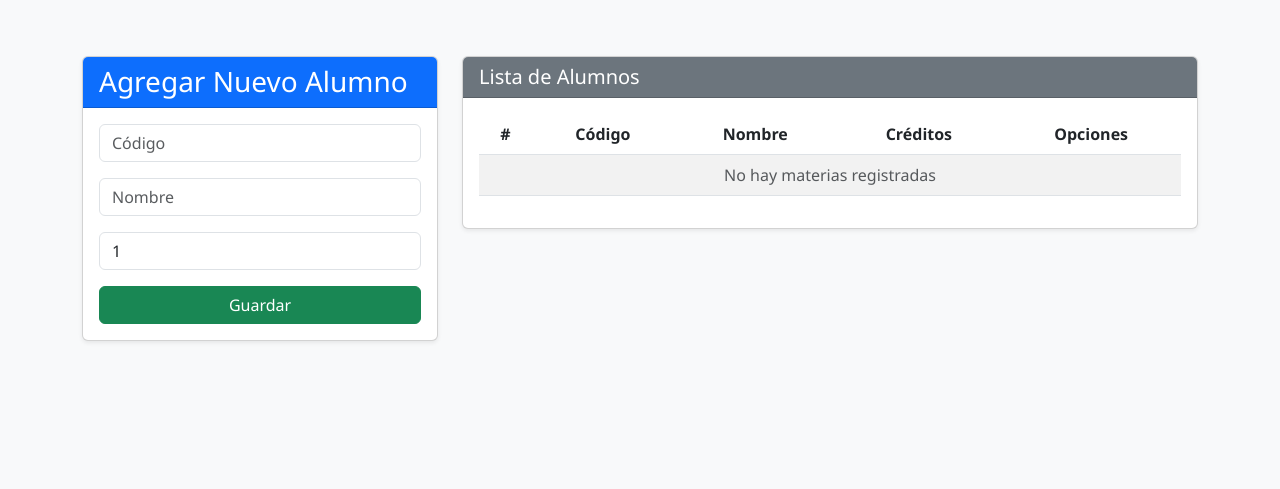
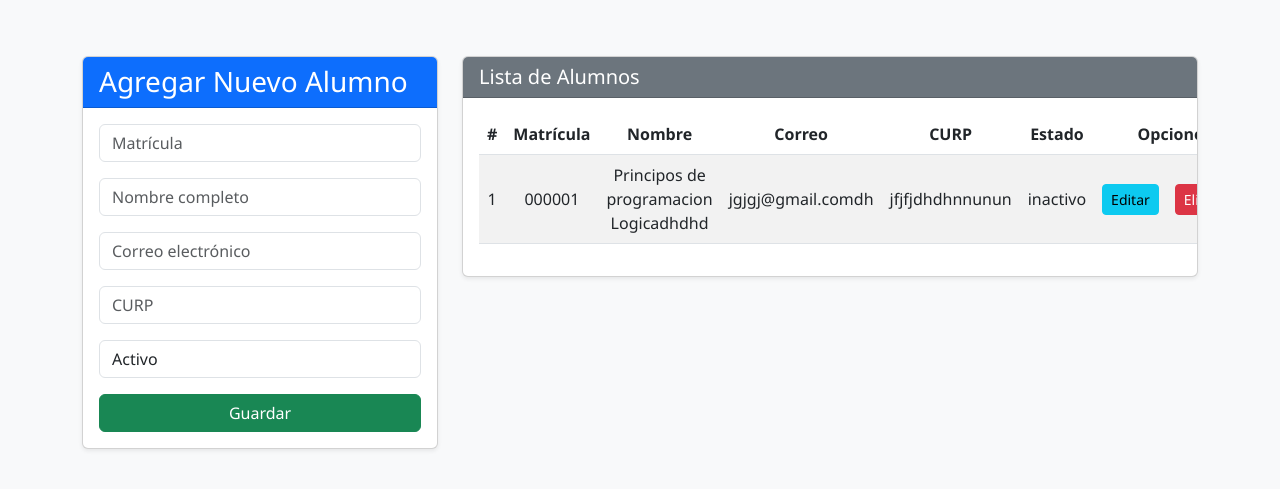
Before and after one commit to Jacv33C/GUDE, a Django app: page /nuevoalumno/ in a window 1280 px wide. Shown: the part 70-559 px from the top of the page. Run offline with Django 5.2, Linux system fonts and the light colour scheme; data comes from the database, SQL or seed files in the repository; both versions use the stored data as it was after the commit.

Commit message:
Implementacion completa del CRUD de nuevos alumnos

```diff
--- a/Universidad/Aplicaciones/General/templates/nuevoalumno.html
+++ b/Universidad/Aplicaciones/General/templates/nuevoalumno.html
@@ -1,4 +1,5 @@
 {% extends "./base.html" %}
+{% load static %}
 
 {% block body %}
 <div class="container mt-4">
@@ -9,16 +10,26 @@
           <h3 class="mb-0">Agregar Nuevo Alumno</h3>
         </div>
         <div class="card-body">
-          <form action="{% url 'registrarMateria' %}" method="post">
+          <form action="{% url 'registrarAlumno' %}" method="post">
             {% csrf_token %}
             <div class="form-group mb-3">
-              <input type="text" name="txtCodigo" id="txtCodigo" class="form-control" placeholder="Código" minlength="5" maxlength="5" required />
+              <input type="text" name="txtMatricula" id="txtMatricula" class="form-control" placeholder="Matrícula" maxlength="9" required />
             </div>
             <div class="form-group mb-3">
-              <input type="text" name="txtNombre" id="txtNombre" class="form-control" placeholder="Nombre" maxlength="50" required />
+              <input type="text" name="txtNombre" id="txtNombre" class="form-control" placeholder="Nombre completo" maxlength="100" required />
             </div>
             <div class="form-group mb-3">
-              <input type="number" name="numCreditos" id="numCreditos" class="form-control" placeholder="Créditos" min="1" max="9" value="1" required />
+              <input type="email" name="txtCorreo" id="txtCorreo" class="form-control" placeholder="Correo electrónico" required />
+            </div>
+            <div class="form-group mb-3">
+              <input type="text" name="txtCurp" id="txtCurp" class="form-control" placeholder="CURP" maxlength="18" required />
+            </div>
+            <div class="form-group mb-3">
+              <select name="selectEstado" id="selectEstado" class="form-control" required>
+                <option value="activo">Activo</option>
+                <option value="inactivo">Inactivo</option>
+                <option value="sabatico">Sabático</option>
+              </select>
             </div>
             <button type="submit" class="btn btn-success w-100">Guardar</button>
           </form>
@@ -36,25 +47,29 @@
             <thead>
               <tr>
                 <th>#</th>
-                <th>Código</th>
+                <th>Matrícula</th>
                 <th>Nombre</th>
-                <th>Créditos</th>
+                <th>Correo</th>
+                <th>CURP</th>
+                <th>Estado</th>
                 <th colspan="2">Opciones</th>
               </tr>
             </thead>
             <tbody>
-              {% for c in cursos %}
+              {% for a in alumnos %}
               <tr>
                 <td>{{ forloop.counter }}</td>
-                <td>{{ c.codigo }}</td>
-                <td>{{ c.nombre }}</td>
-                <td>{{ c.creditos }}</td>
-                <td><a href="{% url 'edicionCurso' c.codigo %}" class="btn btn-info btn-sm">Editar</a></td>
-                <td><a href="{% url 'eliminacionCurso' c.codigo %}" class="btn btn-danger btn-sm btnEliminacion">Eliminar</a></td>
+                <td>{{ a.matricula }}</td>
+                <td>{{ a.nombre }}</td>
+                <td>{{ a.correo }}</td>
+                <td>{{ a.curp }}</td>
+                <td>{{ a.estado }}</td>
+                <td><a href="{% url 'edicionAlumno' a.matricula %}" class="btn btn-info btn-sm">Editar</a></td>
+                <td><a href="{% url 'eliminacionAlumno' a.matricula %}" class="btn btn-danger btn-sm btnEliminacion">Eliminar</a></td>
               </tr>
               {% empty %}
               <tr>
-                <td colspan="6" class="text-center text-muted">No hay materias registradas</td>
+                <td colspan="8" class="text-center text-muted">No hay alumnos registrados</td>
               </tr>
               {% endfor %}
             </tbody>
--- a/Universidad/Aplicaciones/General/urls.py
+++ b/Universidad/Aplicaciones/General/urls.py
@@ -1,24 +1,27 @@
 from django.urls import path
 from . import views
 
-
 urlpatterns = [
-    # Página de login (redirige a home o baseAlumnos)
+    # LOGIN
     path('', views.login_view, name='login'),
 
-    # Página principal (usuario personal)
+    # VISTAS PRINCIPALES
     path('home/', views.home, name='home'),
+    path('baseAlumnos/', views.baseAlumnos, name='baseAlumnos'),
+    path('homebasealumnos/', views.homebasealumnos, name='homebasealumnos'),
+    path('cargamaterias/', views.cargamateria, name='cargamaterias'),
 
-    # Página para alumnos después del login
-    path('baseAlumnos/', views.baseAlumnos, name='baseAlumnos'),
-
-    # Sección de materias
+    # CRUD MATERIAS
     path('materias/', views.materias, name='materias'),
     path('materias/registrarMateria/', views.registrarMateria, name='registrarMateria'),
     path('materias/eliminacionCurso/<str:codigo>/', views.eliminacionCurso, name='eliminacionCurso'),
     path('materias/edicionCurso/<str:codigo>/', views.edicionCurso, name='edicionCurso'),
     path('materias/editarMateria/', views.editarMateria, name='editarMateria'),
-    path('homebasealumnos/', views.homebasealumnos, name='homebasealumnos'),
-    path('cargamaterias/', views.cargamateria, name= 'cargamaterias'),
-    path('nuevoalumno/', views.nuevoalumno, name= 'nuevoalumno'),
+
+    # CRUD ALUMNOS
+    path('nuevoalumno/', views.nuevoalumno, name='nuevoalumno'),
+    path('alumnos/registrarAlumno/', views.registrarAlumno, name='registrarAlumno'),
+    path('alumnos/edicionAlumno/<str:matricula>/', views.edicionAlumno, name='edicionAlumno'),
+    path('alumnos/editarAlumno/', views.editarAlumno, name='editarAlumno'),
+    path('alumnos/eliminacionAlumno/<str:matricula>/', views.eliminacionAlumno, name='eliminacionAlumno'),
 ]
--- a/Universidad/Aplicaciones/General/views.py
+++ b/Universidad/Aplicaciones/General/views.py
@@ -1,16 +1,13 @@
 from django.shortcuts import render, redirect, get_object_or_404
-from .models import Curso
+from .models import Curso, Alumno
 
-
-from django.shortcuts import render, redirect
-
+# LOGIN
 def login_view(request):
     error = ""
     if request.method == "POST":
         username = request.POST.get("username")
         password = request.POST.get("password")
 
-        # Redirigir según el usuario y contraseña
         if username == "jacvpa33personal@gmail.com" and password == "001122":
             return redirect('home')
         elif username == "jacvpa33@gmail.com" and password == "001122":
@@ -21,9 +18,9 @@ def login_view(request):
     return render(request, "login.html", {"error": error})
 
 
+# VISTAS BÁSICAS
 def home(request):
     return render(request, "home.html")
-
 
 def baseAlumnos(request):
     return render(request, "BaseAlumnos.html")
@@ -31,66 +28,94 @@ def baseAlumnos(request):
 def homebasealumnos(request):
     return render(request, "homebasealumnos.html")
 
-def nuevoalumno(request):
-    return render(request, "nuevoalumno.html")
+def cargamateria(request):
+    return render(request, "cargamateria.html")
 
 
+# MATERIAS
 def materias(request):
-    return render(request, "materias.html")
+    cursos = Curso.objects.all()
+    return render(request, "Materias.html", {"cursos": cursos})
 
 def registrarMateria(request):
-    return render(request, "registrarMateria.html")
+    if request.method == "POST":
+        codigo = request.POST['txtCodigo']
+        nombre = request.POST['txtNombre']
+        creditos = request.POST['numCreditos']
 
-def eliminacionCurso(request, codigo):
-    return render(request, "eliminacionCurso.html", {"codigo": codigo})
-
-def edicionCurso(request, codigo):
-    return render(request, "edicionCurso.html", {"codigo": codigo})
-
-def editarMateria(request):
-    return render(request, "editarMateria.html")
-
-
-def home(request):
-    return render(request, "Home.html")
-
-def registrarMateria(request):
-    codigo = request.POST['txtCodigo']
-    nombre = request.POST['txtNombre']
-    creditos = request.POST['numCreditos']
-
-    Curso.objects.create(codigo=codigo, nombre=nombre, creditos=creditos)
+        Curso.objects.create(codigo=codigo, nombre=nombre, creditos=creditos)
     return redirect('materias')
 
 def edicionCurso(request, codigo):
-    curso = Curso.objects.get(codigo=codigo)
+    curso = get_object_or_404(Curso, codigo=codigo)
     cursos = Curso.objects.all()
     return render(request, "edicionCurso.html", {
         "curso": curso,
         "cursos": cursos
     })
 
+def editarMateria(request):
+    if request.method == "POST":
+        codigo = request.POST['txtCodigo']
+        nombre = request.POST['txtNombre']
+        creditos = request.POST['numCreditos']
+
+        curso = Curso.objects.get(codigo=codigo)
+        curso.nombre = nombre
+        curso.creditos = creditos
+        curso.save()
+    return redirect('materias')
+
 def eliminacionCurso(request, codigo):
     curso = get_object_or_404(Curso, codigo=codigo)
     curso.delete()
     return redirect('materias')
 
-def editarMateria(request):
-    codigo = request.POST['txtCodigo']
-    nombre = request.POST['txtNombre']
-    creditos = request.POST['numCreditos']
 
-    curso = Curso.objects.get(codigo=codigo)
-    curso.nombre = nombre
-    curso.creditos = creditos
-    curso.save()
+# ALUMNOS
+def nuevoalumno(request):
+    alumnos = Alumno.objects.all()
+    return render(request, "nuevoalumno.html", {"alumnos": alumnos})
 
-    return redirect('materias')
+def registrarAlumno(request):
+    if request.method == "POST":
+        matricula = request.POST['txtMatricula']
+        nombre = request.POST['txtNombre']
+        correo = request.POST['txtCorreo']
+        curp = request.POST['txtCurp']
+        estado = request.POST['selectEstado']
 
-def materias(request):
-    cursos = Curso.objects.all()
-    return render(request, "Materias.html", {"cursos": cursos})
+        Alumno.objects.create(
+            matricula=matricula,
+            nombre=nombre,
+            correo=correo,
+            curp=curp,
+            estado=estado
+        )
+    return redirect('nuevoalumno')
 
-#Alumnos
-def cargamateria(request):
-    return render(request, "cargamateria.html")
+def edicionAlumno(request, matricula):
+    alumno = get_object_or_404(Alumno, matricula=matricula)
+    alumnos = Alumno.objects.all()
+    return render(request, "edicionAlumno.html", {"alumno": alumno, "alumnos": alumnos})
+
+def editarAlumno(request):
+    if request.method == "POST":
+        matricula = request.POST['txtMatricula']
+        nombre = request.POST['txtNombre']
+        correo = request.POST['txtCorreo']
+        curp = request.POST['txtCurp']
+        estado = request.POST['selectEstado']
+
+        alumno = Alumno.objects.get(matricula=matricula)
+        alumno.nombre = nombre
+        alumno.correo = correo
+        alumno.curp = curp
+        alumno.estado = estado
+        alumno.save()
+    return redirect('nuevoalumno')
+
+def eliminacionAlumno(request, matricula):
+    alumno = get_object_or_404(Alumno, matricula=matricula)
+    alumno.delete()
+    return redirect('nuevoalumno')
```
Also changed, not shown: Universidad/Aplicaciones/General/templates/edicionAlumno.html (added, +34 -0 lines), Universidad/Aplicaciones/General/migrations/0003_alumno_docente.py (added), Universidad/General.db.
